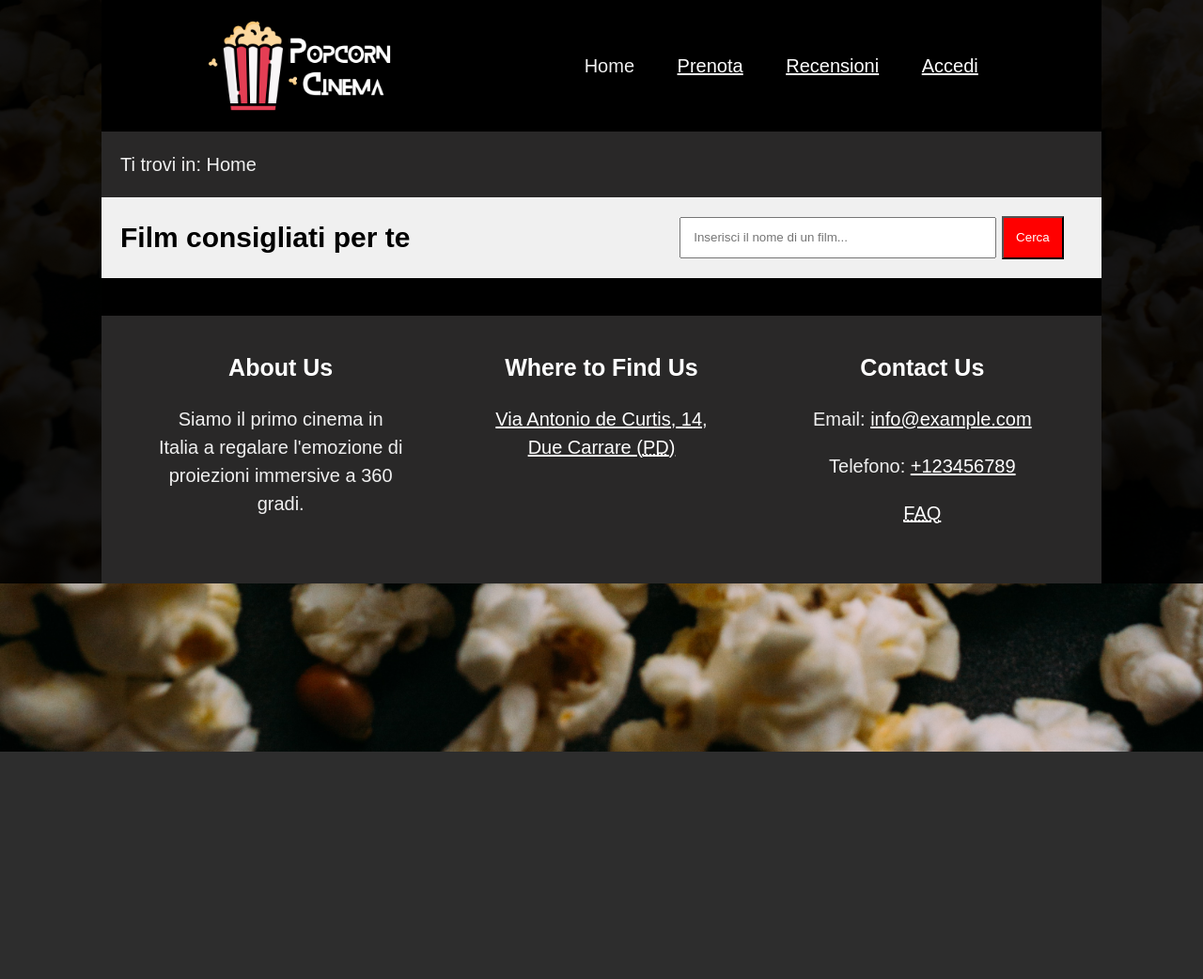
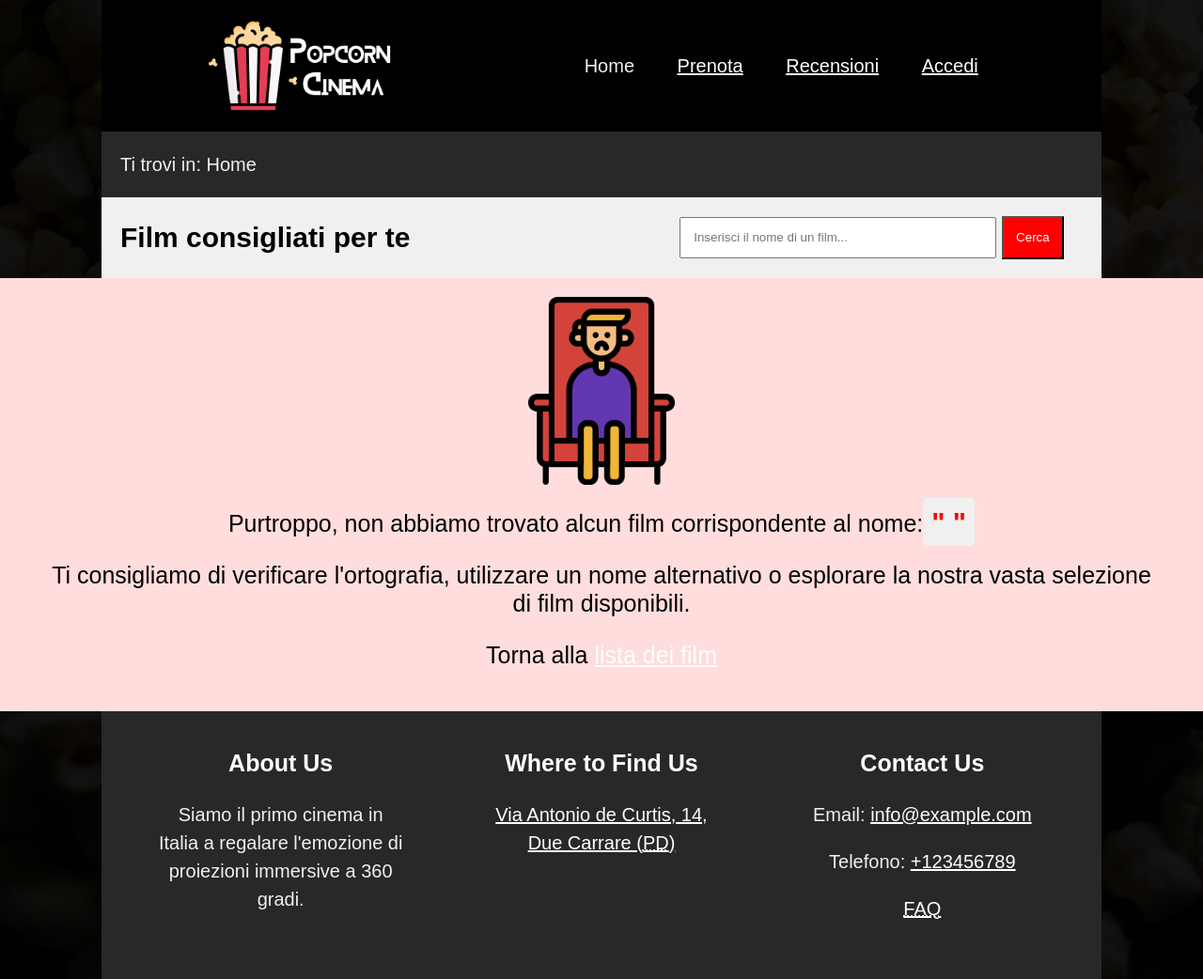
Before and after one commit to MarcoCappellari/ProgettoTecWeb, a PHP site: page /carica_film.php?film_name= in a window 1280 px wide. Shown: the whole page at 94% size. Before the commit the page ends 800 px from the top, so only its background shows below. Run offline with PHP 8.4, Linux system fonts and the light colour scheme; data that the repository does not hold is empty.

Commit message:
Aggiunto caso in cui utente inserisce un film che non è presente

```diff
--- a/Cinema/carica_film.php
+++ b/Cinema/carica_film.php
@@ -1,5 +1,8 @@
 <?php
 require_once 'connessione_database.php';
+
+if (!isset($_GET['film_name'])) {
+
 
     // Query per ottenere i film dal database
     $sql = "SELECT id, nome, locandina FROM Film";
@@ -7,7 +10,7 @@ $result = $conn->query($sql);
     // Chiusa
     $conn->close();
 
-$stringa_info_film = '';
+    $stringa_info_film = '<div class="film-container">';
 
     // creo una section  per ogni film
     while ($row = $result->fetch_assoc()) {
@@ -18,10 +21,27 @@ while ($row = $result->fetch_assoc()) {
         $stringa_info_film .= '</a>';
         $stringa_info_film .= '</section>';
     }
+    $stringa_info_film .= '</div>';
+
+} else {
+    $film_name = $_GET['film_name'];
+
+
+    $stringa_info_film = '<div id="film-non-esiste">';
+    $stringa_info_film .= '<div id="immagine-errore-film"> </div>';
+    $stringa_info_film .= '<div id="messaggio-errore-film">';
+    $stringa_info_film .= '<p>Purtroppo, non abbiamo trovato alcun film corrispondente al nome:<span id="film-name-error">" '.$film_name.' "</span></p>'.
+                          '<p> Ti consigliamo di verificare l\'ortografia, utilizzare un nome alternativo
+                            o esplorare la nostra vasta selezione di film disponibili.</p>';
+    $stringa_info_film .= '<p>Torna alla <a href="carica_film.php">lista dei film</a></p>';
+    $stringa_info_film .= '</div>';
+    $stringa_info_film .= '</div>';
+
+
+}
 
 // sostituisco stringa {FILM} nel file film_template.html
 $template_film = file_get_contents('index3.html');
 $template_film = str_replace('{FILM}', $stringa_info_film, $template_film);
-
 echo $template_film;
 ?>
--- a/Cinema/index3.html
+++ b/Cinema/index3.html
@@ -44,10 +44,11 @@
             </form>
         </div>
 
-        <div class="film-container">
+        <!--<div class="film-container">
             {FILM}
         </div>
-
+    -->
+    {FILM}
     </main>
 
     <footer>
--- a/Cinema/ricerca.php
+++ b/Cinema/ricerca.php
@@ -22,7 +22,9 @@ if ($result) {
         exit();
     } else {
         // Nessun risultato trovato, puoi gestire questa situazione come desideri
-        echo "Nessun risultato trovato.";
+        //echo "Nessun risultato trovato.";
+        header("Location: carica_film.php?film_name=$film_name");
+        exit();
     }
 }
 
--- a/Cinema/style.css
+++ b/Cinema/style.css
@@ -263,3 +263,39 @@ footer li {
     padding: 10px;
     background-color: var(--linkColor);
 }
+
+/*Errore film*/
+#film-non-esiste {
+    display: flex;
+    align-items: center; /* Centra verticalmente */
+    flex-direction: column; /* Disposizione verticale */
+    background-color: #ffdddd;
+    text-align: center;
+    padding: 1em;
+}
+
+#immagine-errore-film {
+    width: 200px; /* Imposta la larghezza dell'immagine */
+    height: 200px; /* Imposta l'altezza dell'immagine */
+    background-image: url("./images/error-film.png"); /* Imposta l'immagine di sfondo */
+    background-size: contain;
+    background-repeat: no-repeat;
+    margin: auto;
+}
+
+
+#film-non-esiste p {
+    margin: 1em; /* Aggiunge spazio tra i paragrafi */
+    font-size: 25px;
+    color: var(--txtColor);
+}
+
+#film-name-error{
+    color: var(--visitedLinkColor); /* Colore rosso */
+    font-weight: bold; /* Testo in grassetto */
+    font-size: 30px; /* Dimensione del carattere */
+    background-color: var(--headerTxtColor); /* Sfondo chiaro */
+    padding: 0.3em; /* Spazio interno */
+    border-radius: 5px; /* Bordo arrotondato */
+
+}
```
Also changed, not shown: Cinema/film_non_esiste.html (+67 -5 lines), Cinema/images/error-film.png (added). Lines whose indentation alone changed are shown as unchanged.
